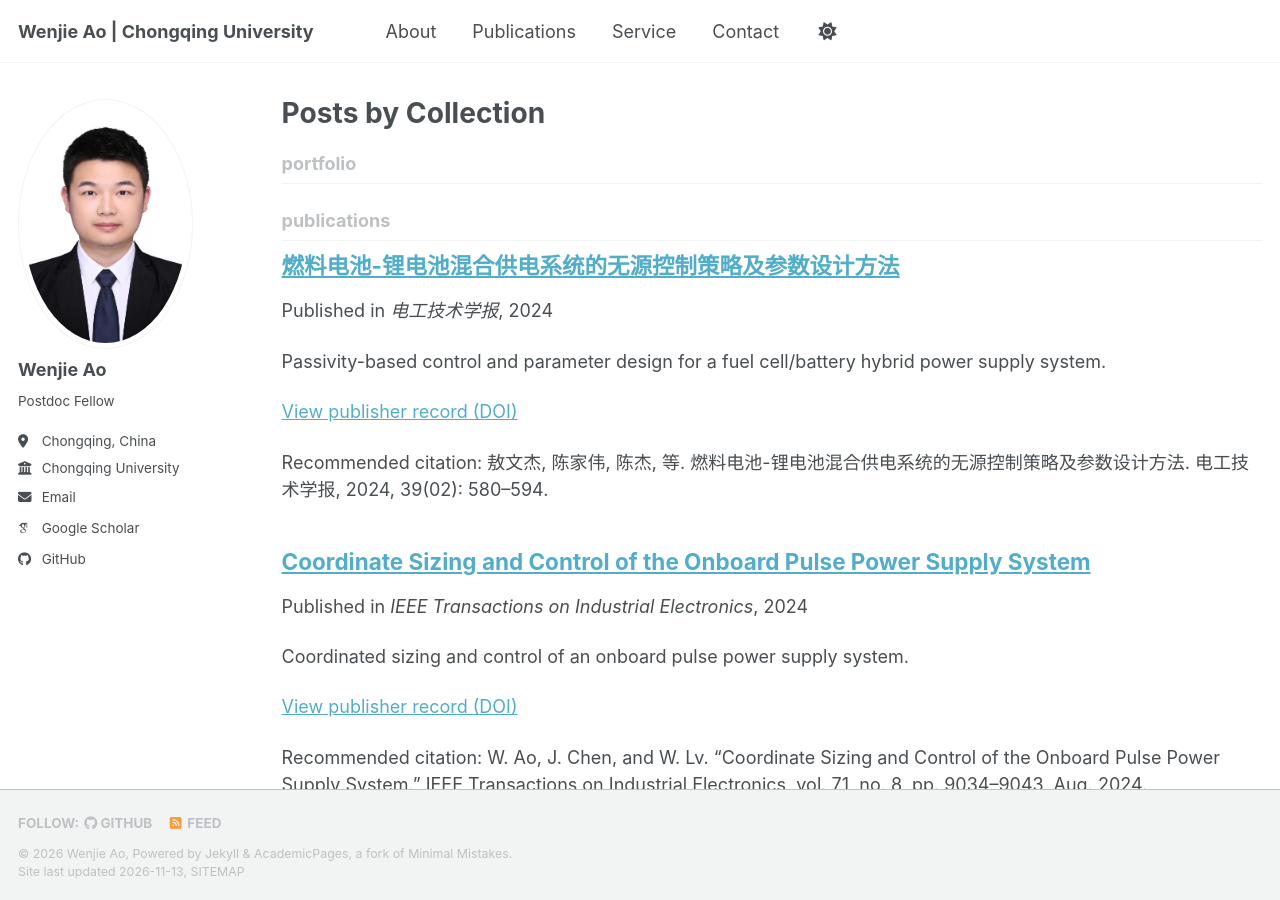
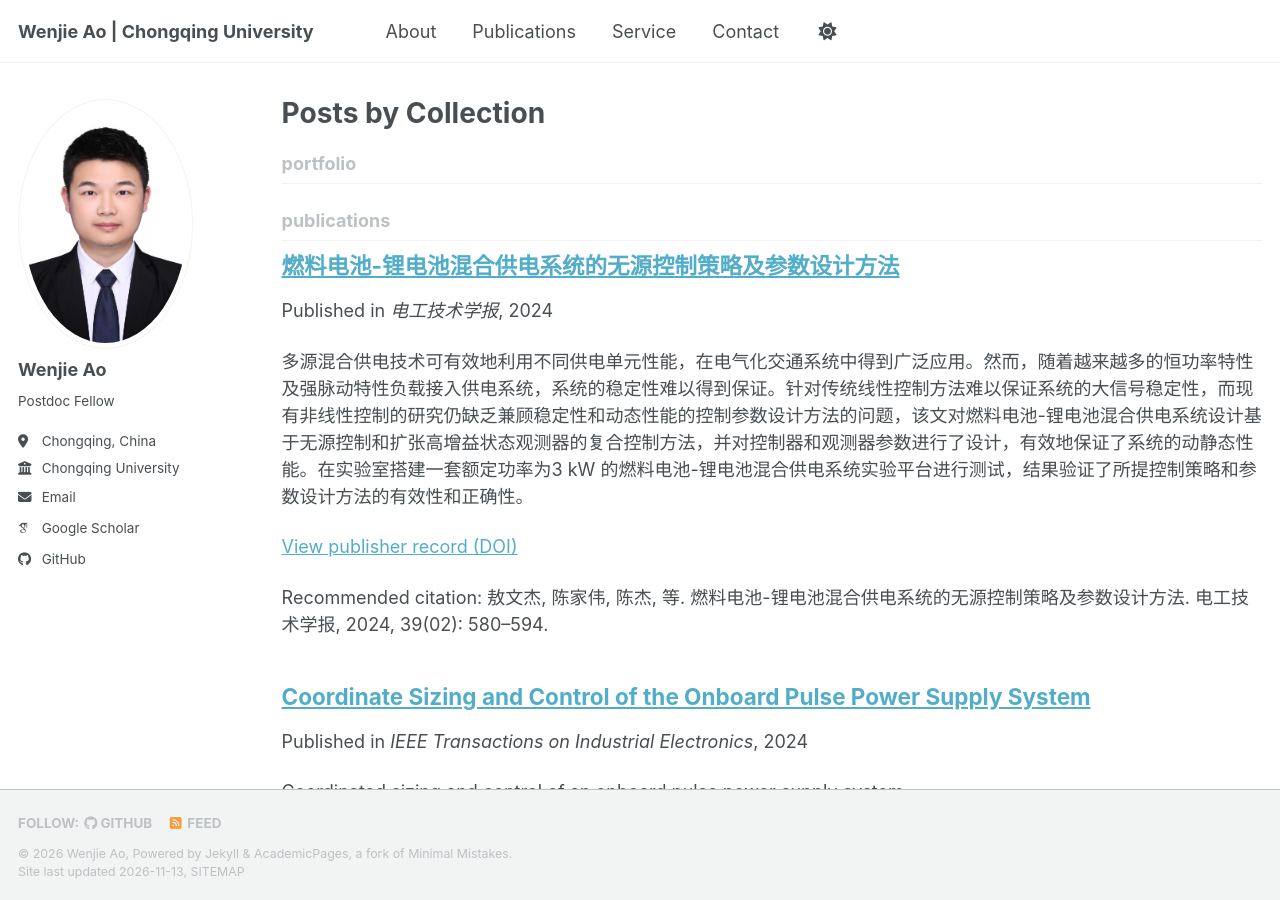
Before and after one commit to aowenjie-cyber/aowenjie-cyber.github.io, a Jekyll site: the page built from _pages/collection-archive.html, in a window 1280 px wide and 900 px high. Built offline with Jekyll 4.4.1, drawn with Linux system fonts in a browser that asks for light colours; some web fonts are replaced; a script bundle is joined from its source files by our own code; library files that are not in the unit come from our copies; some of the changed text lies outside the part shown.

Commit message:
更新了论文

```diff
--- a/_publications/JournalPaper202301.md
+++ b/_publications/JournalPaper202301.md
@@ -9,7 +9,6 @@ publication_date: "2024"
 date: 2024-01-01
 doi: 10.19595/j.cnki.1000-6753.tces.222389
 citation: "敖文杰, 陈家伟, 陈杰, 等. 燃料电池-锂电池混合供电系统的无源控制策略及参数设计方法. 电工技术学报, 2024, 39(02): 580–594."
-excerpt: "Passivity-based control and parameter design for a fuel cell/battery hybrid power supply system."
 ---
 多源混合供电技术可有效地利用不同供电单元性能，在电气化交通系统中得到广泛应用。然而，随着越来越多的恒功率特性及强脉动特性负载接入供电系统，系统的稳定性难以得到保证。针对传统线性控制方法难以保证系统的大信号稳定性，而现有非线性控制的研究仍缺乏兼顾稳定性和动态性能的控制参数设计方法的问题，该文对燃料电池-锂电池混合供电系统设计基于无源控制和扩张高增益状态观测器的复合控制方法，并对控制器和观测器参数进行了设计，有效地保证了系统的动静态性能。在实验室搭建一套额定功率为3 kW 的燃料电池-锂电池混合供电系统实验平台进行测试，结果验证了所提控制策略和参数设计方法的有效性和正确性。
 
--- /dev/null
+++ b/_publications/JournalPaper202603.md
@@ -0,0 +1,15 @@
+---
+title: "基于动态安全功率区间的直流微电网多源协调控制"
+collection: "publications"
+category: "manuscripts"
+permalink: "/publication/JournalPaper202603"
+# Date is used for sorting; publication_date records the confirmed precision.
+publication_date: "2026"
+date: "2026-10-10"
+venue: "控制与决策"
+doi: "10.13195/j.kzyjc.2026.0855"
+citation: "敖文杰, 陈家伟, 王浩, 等. 基于动态安全功率区间的直流微电网多源协调控制. 控制与决策, 2026, 录用待刊."
+publication_status: "In press"
+---
+
+[View publisher record (DOI)](https://doi.org/10.13195/j.kzyjc.2026.0855)
```
